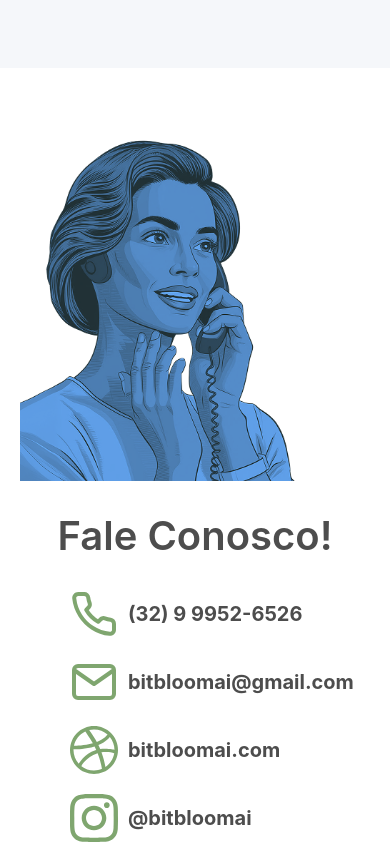
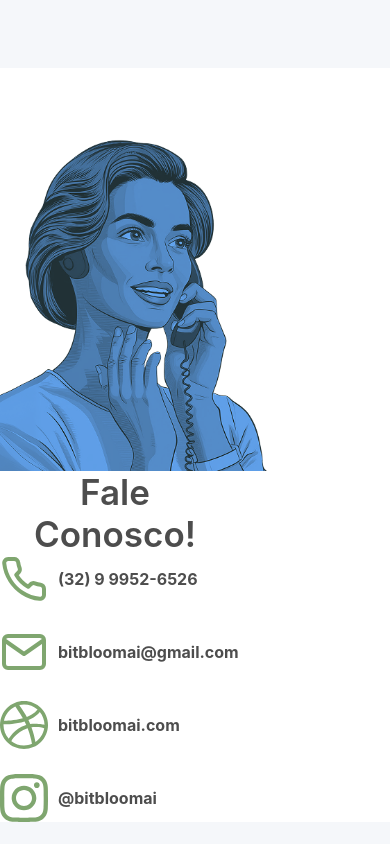
Before and after one commit to bitbloomai/ToDentro-React, a React (Create React App) app: page / in a window 390 px wide. Shown: the part 3011-3855 px from the top of the page. Built offline with nearby package versions, Linux system fonts and the light colour scheme.

Commit message:
estilizacao

```diff
--- a/src/components/Home/Home.css
+++ b/src/components/Home/Home.css
@@ -362,9 +362,8 @@
   display: flex;
   justify-content: center;
   align-items: center;
-  gap: 30px;
   flex-wrap: wrap;
-  padding: 60px 20px;
+  padding: 60px 50px 0 0;
 }
 
 .imagem-contato {
@@ -372,6 +371,7 @@
   display: flex;
   justify-content: center;
   align-items: center;
+  align-self: flex-end;
 }
 
 .imagem-contato img {
@@ -386,27 +386,32 @@
   display: flex;
   flex-direction: column;
   justify-content: center;
+  padding-right: 110px;
   text-align: center;
 }
 
 .texto-contato h2 {
   font-weight: 600;
-  font-size: 40px;
+  font-size: 35px;
   color: #4D4D4D;
 }
 
 .informacoes-contato {
   flex: 2 1 400px;
-  display: flex;
-  flex-wrap: wrap;
-  justify-content: center;
-  gap: 20px;
+  display: grid;
+  grid-template-columns: repeat(2, 1fr);
+  gap: 70px 70px;
 }
 
+/* Itens da grade de contato */
 .informacao-contato {
   display: flex;
   align-items: center;
-  width: 250px; /* Largura fixa para melhor alinhamento */
+}
+
+.informacao-contato2 {
+  display: flex;
+  align-items: center;
 }
 
 .informacao-contato img {
@@ -415,11 +420,33 @@
   margin-right: 10px;
 }
 
+.informacao-contato2 img {
+  width: 48px;
+  height: 48px;
+  margin-right: 10px;
+}
+
 .informacao-contato span {
   font-weight: 700;
-  font-size: 20px;
+  font-size: 16px;
   color: #4D4D4D;
 }
+
+.informacao-contato2 span {
+  font-weight: 700;
+  font-size: 16px;
+  color: #4D4D4D;
+}
+
+/* Media query para responsividade em celulares */
+@media (max-width: 600px) {
+  .informacoes-contato {
+    /* Em telas pequenas, a grade passa a ter apenas 1 coluna */
+    grid-template-columns: 1fr;
+    gap: 25px;
+  }
+}
+
 
 /* Frase de Efeito Section */
 .frase-efeito-section {
--- a/src/components/Home/Home.js
+++ b/src/components/Home/Home.js
@@ -36,6 +36,7 @@ function Home() {
 
   return (
     <div className="homepage-container">
+
       {/* # Cabeçalho */}
       <header className="header-section">
         <button className="header-logo" onClick={scrollToTop}>
@@ -135,7 +136,7 @@ function Home() {
           <h2>Fale Conosco!</h2>
         </div>
         <div className="informacoes-contato">
-          <div className="informacao-contato">
+          <div className="informacao-contato2">
             <img src={iconPhone} alt="Ícone do telefone" />
             <span>(32) 9 9952-6526</span>
           </div>
--- a/src/components/Login/Login.css
+++ b/src/components/Login/Login.css
@@ -9,7 +9,7 @@
   left: 0;
   width: 100%;
   height: 100vh;
-  background-color: #f0f2f5; /* Um fundo neutro caso não haja imagem */
+  background-image: url('../../assets/images/BackGround.png');
   background-size: cover;
   background-position: center;
   display: flex;
```
Also changed, not shown: src/components/Login/Login.js (+0 -26 lines).
